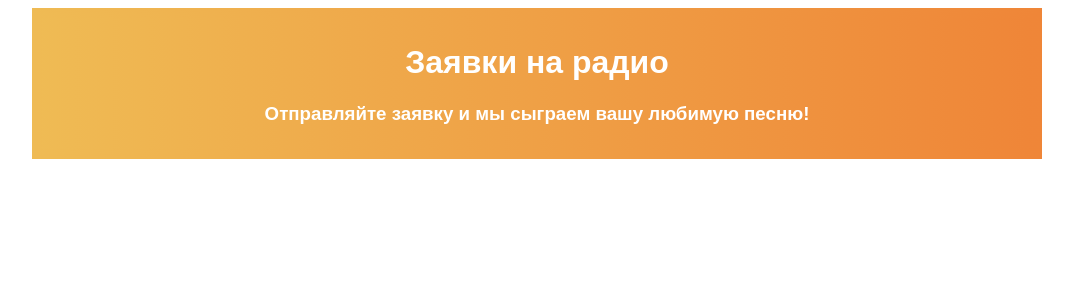
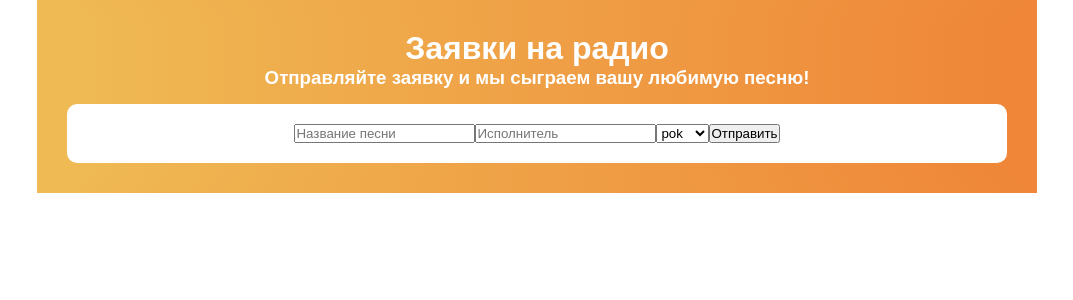
Before and after one commit to Kolibrika666/mh-3rd-react-ts, a React (Create React App) app: page / in a window 1280 px wide. Shown: the top 300 px of the page, without its empty margins (103-1176 px from the left). Built offline with nearby package versions, Linux system fonts and the light colour scheme.

Commit message:
init: form

```diff
--- a/src/StartPage/StartPageRadio.module.css
+++ b/src/StartPage/StartPageRadio.module.css
@@ -1,9 +1,22 @@
+* {
+  box-sizing: border-box;
+  margin: 0;
+  padding: 0;
+}
+
 div {
   margin: 0 auto;
-  padding: 5px;
+  padding: 10px;
   max-width: 1000px;
   background: linear-gradient(270deg, #ef8236 -6.79%, #efbb54 100.59%);
   color: white;
   text-align: center;
   font-family: Arial, Helvetica, sans-serif;
 }
+
+section {
+  margin-top: 15px;
+  padding: 20px;
+  background-color: white;
+  border-radius: 10px;
+}
--- a/src/StartPage/StartPageRadioApp.tsx
+++ b/src/StartPage/StartPageRadioApp.tsx
@@ -1,10 +1,14 @@
 import React from "react";
 import "./StartPageRadio.module.css";
+import FormRadioApp from "./formRadioApp/FormRadioApp";
 const StartPageRadioApp = () => {
   return (
     <div>
       <h1>Заявки на радио</h1>
       <h3>Отправляйте заявку и мы сыграем вашу любимую песню!</h3>
+      <section>
+        <FormRadioApp />
+      </section>
     </div>
   );
 };
--- /dev/null
+++ b/src/StartPage/formRadioApp/FormRadioApp.tsx
@@ -0,0 +1,42 @@
+import { useState } from "react";
+
+const FormRadioApp = () => {
+  const [songName, setSongName] = useState("");
+  const [singer, setSinger] = useState("");
+
+  const hendleSubmit: React.FormEventHandler<HTMLFormElement> = (event) => {
+    event.preventDefault();
+  };
+
+  const SelectGenre = () => {
+    const genres: string[] = ["pok", "блюз", "поп"];
+    return (
+      <select>
+        <option value={genres[0]}>{genres[0]}</option>
+        <option value={genres[1]}>{genres[1]}</option>
+        <option value={genres[2]}>{genres[2]}</option>
+      </select>
+    );
+  };
+
+  return (
+    <form onSubmit={hendleSubmit}>
+      <input
+        type="string"
+        value={songName}
+        placeholder="Название песни"
+        onChange={(e) => setSongName(e.target.value)}
+      />
+      <input
+        type="string"
+        value={singer}
+        placeholder="Исполнитель"
+        onChange={(e) => setSinger(e.target.value)}
+      />
+      <SelectGenre />
+      <button type="submit">Отправить</button>
+    </form>
+  );
+};
+
+export default FormRadioApp;
```
Also changed, not shown: src/StartPage/formRadioApp/ItemFormPadioApp.tsx (added, +9 -0 lines).
